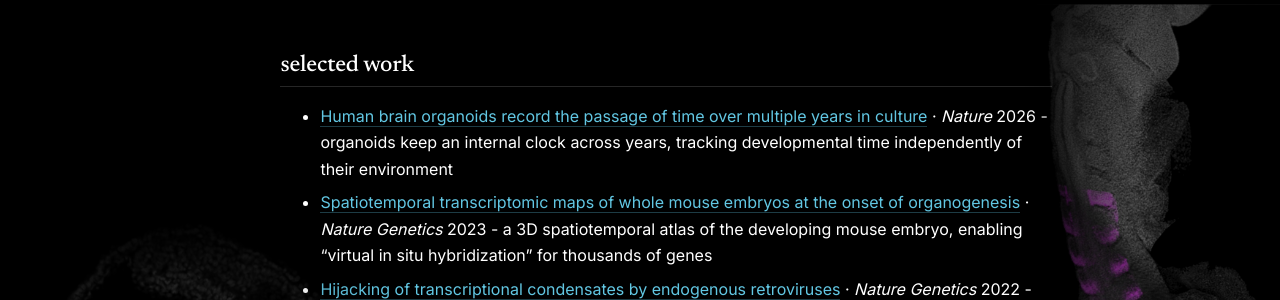
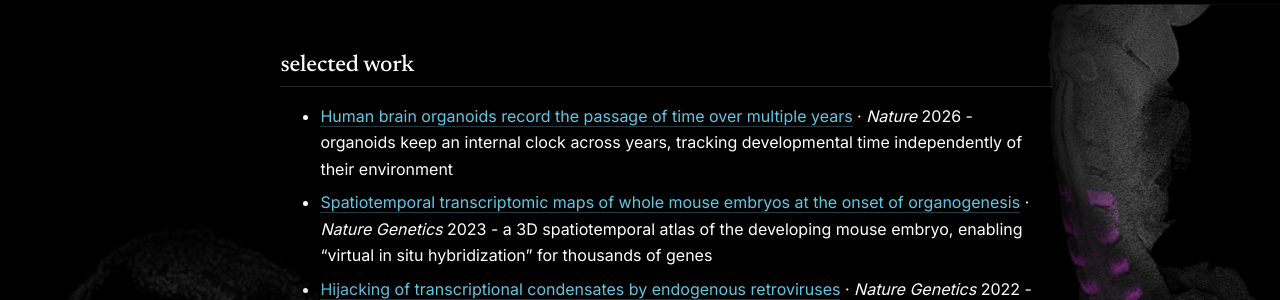
Before and after one commit to AbhiSampathKumar/abhisampathkumar.github.io, a Jekyll site: the page built from _pages/about.md, in a window 1280 px wide and 900 px high, scrolled down 1081 px. Shown: the part 154-454 px from the top of the window. Built offline with Jekyll 4.4.1, drawn with Linux system fonts in a browser that asks for light colours; a script that is not in the unit is left out.

Commit message:
Add files via upload

```diff
--- a/_pages/about.md
+++ b/_pages/about.md
@@ -36,7 +36,7 @@ My work is driven by one question: **how does a single cell reliably build a com
 
 ## selected work
 
-- [Human brain organoids record the passage of time over multiple years in culture](https://www.ncbi.nlm.nih.gov/pubmed/41256667/) · *Nature* 2026 - organoids keep an internal clock across years, tracking developmental time independently of their environment
+- [Human brain organoids record the passage of time over multiple years](https://www.nature.com/articles/s41586-026-10877-x) · *Nature* 2026 - organoids keep an internal clock across years, tracking developmental time independently of their environment
 - [Spatiotemporal transcriptomic maps of whole mouse embryos at the onset of organogenesis](https://www.nature.com/articles/s41588-023-01435-6) · *Nature Genetics* 2023 - a 3D spatiotemporal atlas of the developing mouse embryo, enabling "virtual in situ hybridization" for thousands of genes
 - [Hijacking of transcriptional condensates by endogenous retroviruses](https://www.nature.com/articles/s41588-022-01132-w) · *Nature Genetics* 2022 - retroelements capture transcriptional condensates, redirecting the machinery that drives gene expression
 - [Epigenetic regulator function through mouse gastrulation](https://www.nature.com/articles/s41586-020-2552-x) · *Nature* 2020 - a systematic map of how chromatin regulators shape lineage decisions as the germ layers emerge
```
Also changed, not shown: _pages/featured-studies.md (+23 -0 lines), _pages/publications.md (+1 -1 lines), _pages/research.md (+1 -1 lines).
